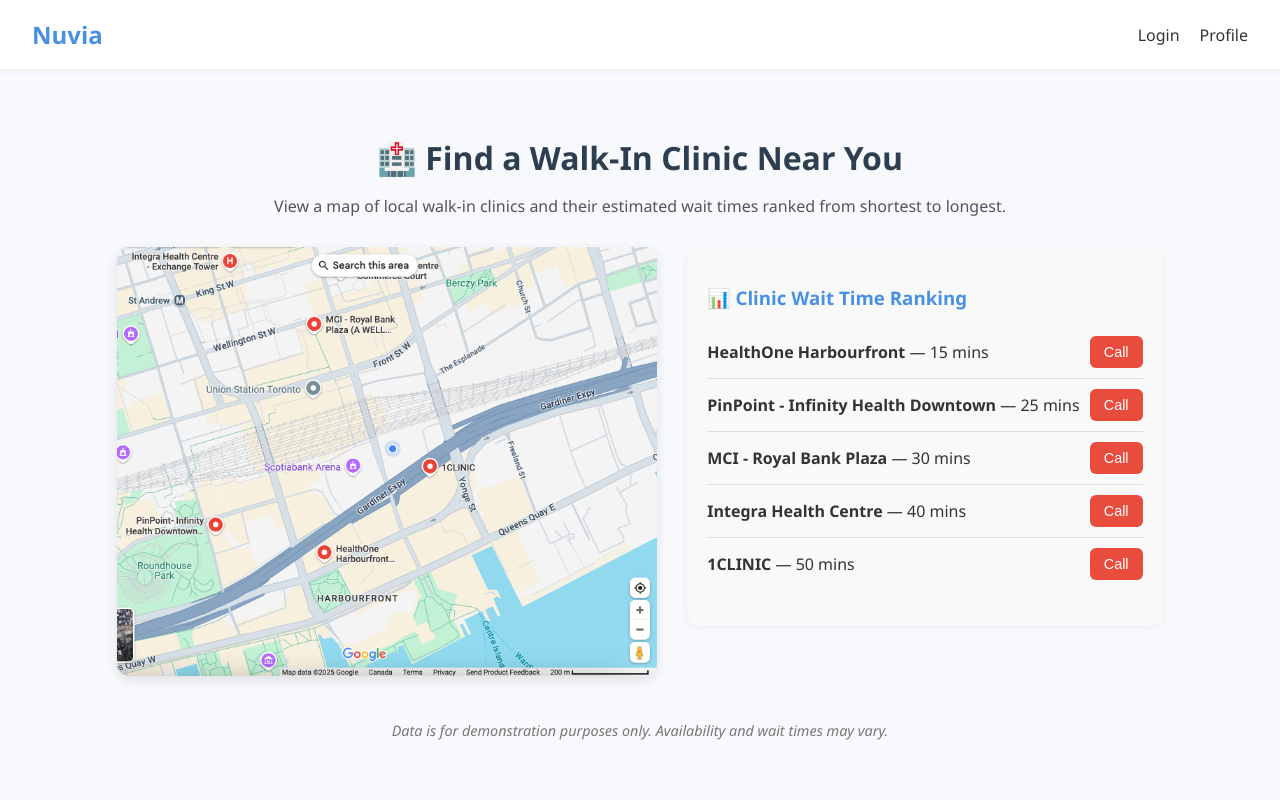
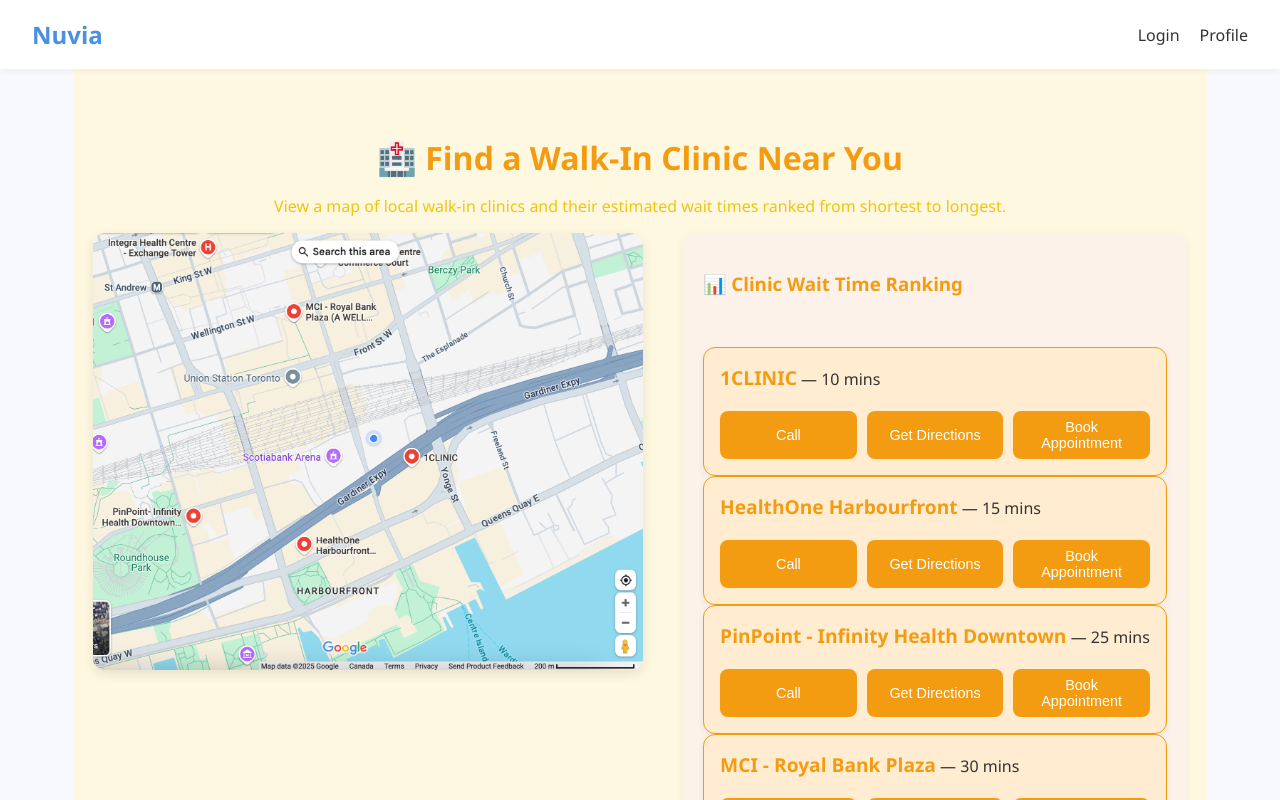
Before and after one commit to pingluuu/Nuvia, a React (Create React App) app in the folder nuvia/: page /find-walk-in-clinic in a window 1280 px wide. Shown: the top 800 px of the page. Built offline with nearby package versions, Linux system fonts and the light colour scheme.

Commit message:
ui changes

```diff
--- a/nuvia/src/components/FindWalkInClinic.css
+++ b/nuvia/src/components/FindWalkInClinic.css
@@ -4,31 +4,32 @@
   padding: 40px 20px;
   font-family: 'Segoe UI', Tahoma, Geneva, Verdana, sans-serif;
   color: #333;
+  background-color: #fff8e1; /* Light yellow background */
 }
 
 .clinic-header {
   text-align: center;
-  margin-bottom: 30px;
+  margin-bottom: 10px; /* Reduced space between header and content */
 }
 
 .clinic-header h2 {
   font-size: 2rem;
-  color: #2c3e50;
+  color: #f39c12; /* Orange color for header */
   margin-bottom: 10px;
 }
 
 .clinic-header p {
   font-size: 1rem;
-  color: #555;
+  color: #f1c40f; /* Lighter yellow text for description */
 }
 
 .clinic-map-and-list {
   display: flex;
   flex-wrap: wrap;
-  gap: 30px;
+  gap: 40px; /* Increased space between the boxes */
   justify-content: center;
   align-items: flex-start;
-  margin-top: 30px;
+  margin-top: 10px; /* Reduced gap between header and first clinic */
 }
 
 .map-image {
@@ -44,15 +45,18 @@
 
 .clinic-list {
   flex: 1 1 40%;
-  background-color: #f9f9f9;
+  background-color: #fdf2e9; /* Lighter yellow for clinic list */
   padding: 20px;
   border-radius: 12px;
   box-shadow: 0 2px 8px rgba(0, 0, 0, 0.05);
+  display: flex;
+  flex-direction: column;
+  gap: 20px; /* Increased space between each clinic item */
 }
 
 .clinic-list h3 {
   margin-bottom: 15px;
-  color: #4a90e2;
+  color: #f39c12; /* Orange color for the ranking header */
 }
 
 .clinic-list ul {
@@ -60,43 +64,86 @@
   padding: 0;
 }
 
-.clinic-list li {
-  font-size: 1rem;
-  padding: 10px 0;
-  border-bottom: 1px solid #ddd;
+.clinic-list-item {
+  display: flex;
+  flex-direction: column;
+  align-items: flex-start;
+  gap: 20px; /* Increased gap between items inside each clinic */
+  padding: 16px;
+  border-radius: 12px;
+  border: 1px solid #f39c12; /* Orange border */
+  box-shadow: 0 4px 8px rgba(0, 0, 0, 0.05);
+  background-color: #ffecd1; /* Soft orange for each clinic item */
+  transition: transform 0.2s ease;
 }
 
-.clinic-list li:last-child {
-  border-bottom: none;
+.clinic-list-item:hover {
+  transform: translateY(-4px);
+}
+
+.clinic-info {
+  flex: 1;
+}
+
+.clinic-info strong {
+  font-size: 1.2rem;
+  color: #f39c12; /* Orange color for clinic names */
+}
+
+.clinic-buttons {
+  display: flex;
+  gap: 10px;
+  justify-content: space-between;
+  width: 100%;
+}
+
+.call-btn, .directions-btn, .book-btn {
+  background-color: #f39c12; /* Orange button background */
+  color: white;
+  border: none;
+  padding: 8px 14px;
+  border-radius: 8px;
+  font-size: 0.9rem;
+  cursor: pointer;
+  transition: background-color 0.3s ease;
+  width: 100%;
+  max-width: 140px;
+}
+
+.call-btn:hover, .directions-btn:hover, .book-btn:hover {
+  background-color: #e67e22; /* Darker orange on hover */
 }
 
 .clinic-note {
   margin-top: 40px;
   font-size: 0.9rem;
   text-align: center;
-  color: #777;
+  color: #f39c12; /* Orange for note text */
   font-style: italic;
 }
 
-.clinic-list-item {
-  display: flex;
-  justify-content: space-between;
-  align-items: center;
-  padding: 10px 0;
-  border-bottom: 1px solid #ddd;
+@media (max-width: 768px) {
+  .clinic-map-and-list {
+    flex-direction: column;
+    align-items: center;
+  }
+
+  .map-image, .clinic-list {
+    flex: 1 1 100%;
+  }
+
+  .clinic-list-item {
+    flex-direction: column;
+    align-items: flex-start;
+  }
+
+  .clinic-buttons {
+    flex-direction: column;
+    align-items: center;
+  }
+
+  .call-btn, .directions-btn, .book-btn {
+    width: 100%;
+    margin-top: 10px;
+  }
 }
-
-.call-btn {
-  background-color: #e74c3c;
-  color: white;
-  border: none;
-  padding: 8px 14px;
-  border-radius: 6px;
-  font-size: 0.9rem;
-  cursor: pointer;
-  transition: background-color 0.3s ease;
-}
-
-.call-btn:hover {
-  background-color: #c0392b;
-}
--- a/nuvia/src/components/FindWalkInClinic.js
+++ b/nuvia/src/components/FindWalkInClinic.js
@@ -1,33 +1,29 @@
-import React, { useEffect, useState } from 'react';
+import React, { useState, useEffect } from 'react';
 import './FindWalkInClinic.css';
-import mapImage from '../assets/map.jpg';
+import mapImage from '../assets/map.jpg'; // Make sure to place your map image in src/assets/
 
-const clinicData = [
-  { name: '1CLINIC', waitTime: 50, phone: '123-456-7890' },
-  { name: 'HealthOne Harbourfront', waitTime: 15, phone: '987-654-3210' },
-  { name: 'PinPoint - Infinity Health Downtown', waitTime: 25, phone: '555-123-4567' },
-  { name: 'MCI - Royal Bank Plaza', waitTime: 30, phone: '111-222-3333' },
-  { name: 'Integra Health Centre', waitTime: 40, phone: '444-555-6666' },
+const mockClinics = [
+  { name: '1CLINIC', wait: '10 mins' },
+  { name: 'HealthOne Harbourfront', wait: '15 mins' },
+  { name: 'PinPoint - Infinity Health Downtown', wait: '25 mins' },
+  { name: 'MCI - Royal Bank Plaza', wait: '30 mins' },
+  { name: 'Integra Health Centre', wait: '40 mins' },
 ];
 
-const sortClinicsByWaitTime = (clinics) => {
-  const sortedClinics = [...clinics];
-  for (let i = 0; i < sortedClinics.length - 1; i++) {
-    for (let j = 0; j < sortedClinics.length - i - 1; j++) {
-      if (sortedClinics[j].waitTime > sortedClinics[j + 1].waitTime) {
-        [sortedClinics[j], sortedClinics[j + 1]] = [sortedClinics[j + 1], sortedClinics[j]];
-      }
-    }
-  }
-  return sortedClinics;
+// Helper function to convert wait times to a number
+const convertWaitTimeToMinutes = (wait) => {
+  return parseInt(wait.split(' ')[0]);
 };
 
 const FindWalkInClinic = () => {
-  const [clinics, setClinics] = useState([]);
+  const [sortedClinics, setSortedClinics] = useState([]);
 
   useEffect(() => {
-    const sortedClinics = sortClinicsByWaitTime(clinicData);
-    setClinics(sortedClinics);
+    // Sort clinics by wait time (ascending)
+    const sorted = [...mockClinics].sort((a, b) =>
+      convertWaitTimeToMinutes(a.wait) - convertWaitTimeToMinutes(b.wait)
+    );
+    setSortedClinics(sorted);
   }, []);
 
   return (
@@ -48,12 +44,16 @@
         <div className="clinic-list">
           <h3>📊 Clinic Wait Time Ranking</h3>
           <ul>
-            {clinics.map((clinic, index) => (
+            {sortedClinics.map((clinic, index) => (
               <li key={index} className="clinic-list-item">
                 <div className="clinic-info">
-                  <strong>{clinic.name}</strong> — {clinic.waitTime} mins
+                  <strong>{clinic.name}</strong> — {clinic.wait}
                 </div>
-                <button className="call-btn" onClick={() => window.location.href = `tel:${clinic.phone}`}>Call</button>
+                <div className="clinic-buttons">
+                  <button className="call-btn">Call</button>
+                  <button className="directions-btn">Get Directions</button>
+                  <button className="book-btn">Book Appointment</button>
+                </div>
               </li>
             ))}
           </ul>
@@ -63,7 +63,7 @@
       <div className="clinic-note">
         <p>
           <em>
-            Data is for demonstration purposes only. Availability and wait times may vary.
+            All clinic locations and wait times displayed here are mock data for demo purposes only.
           </em>
         </p>
       </div>
```
